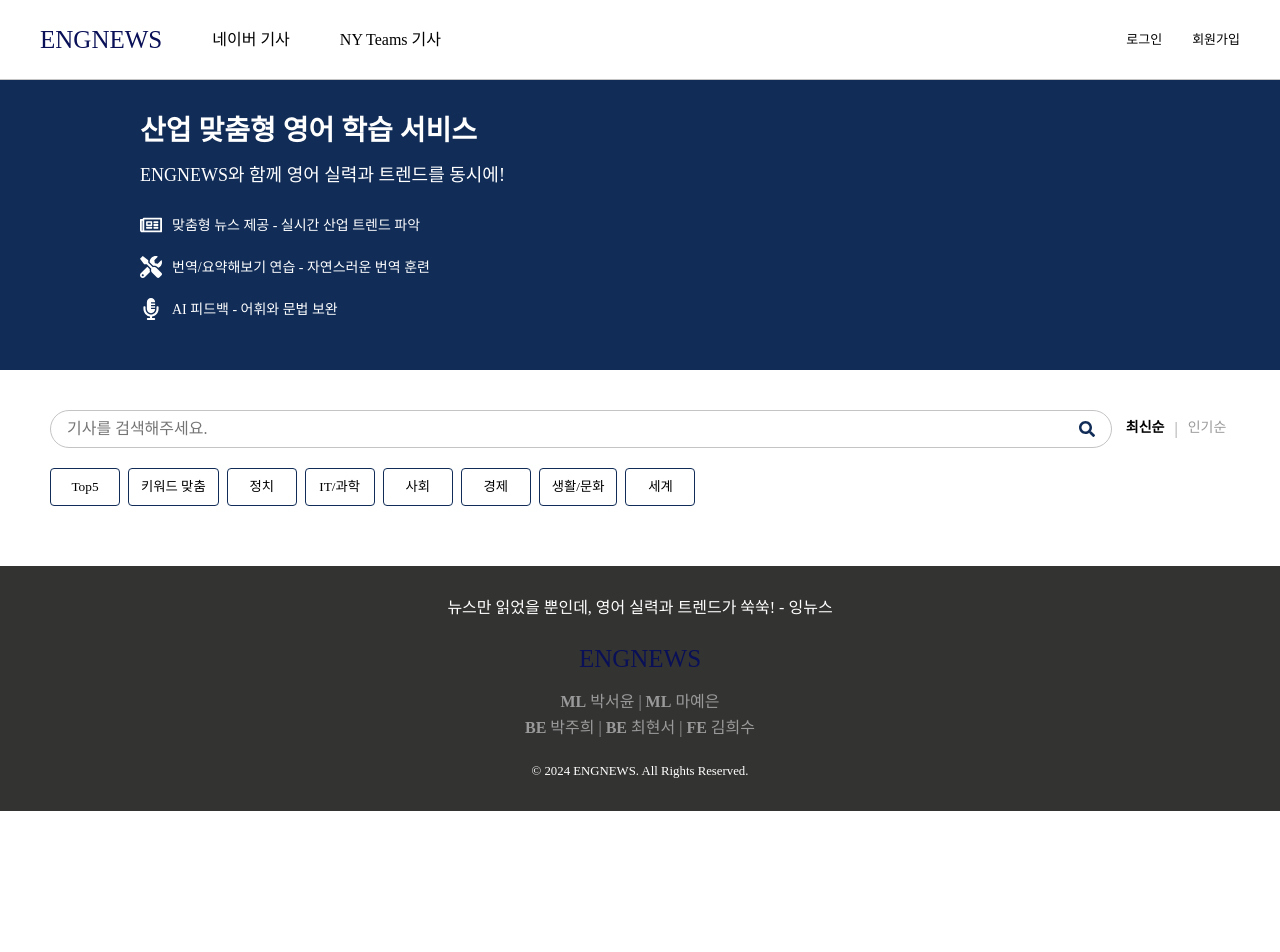
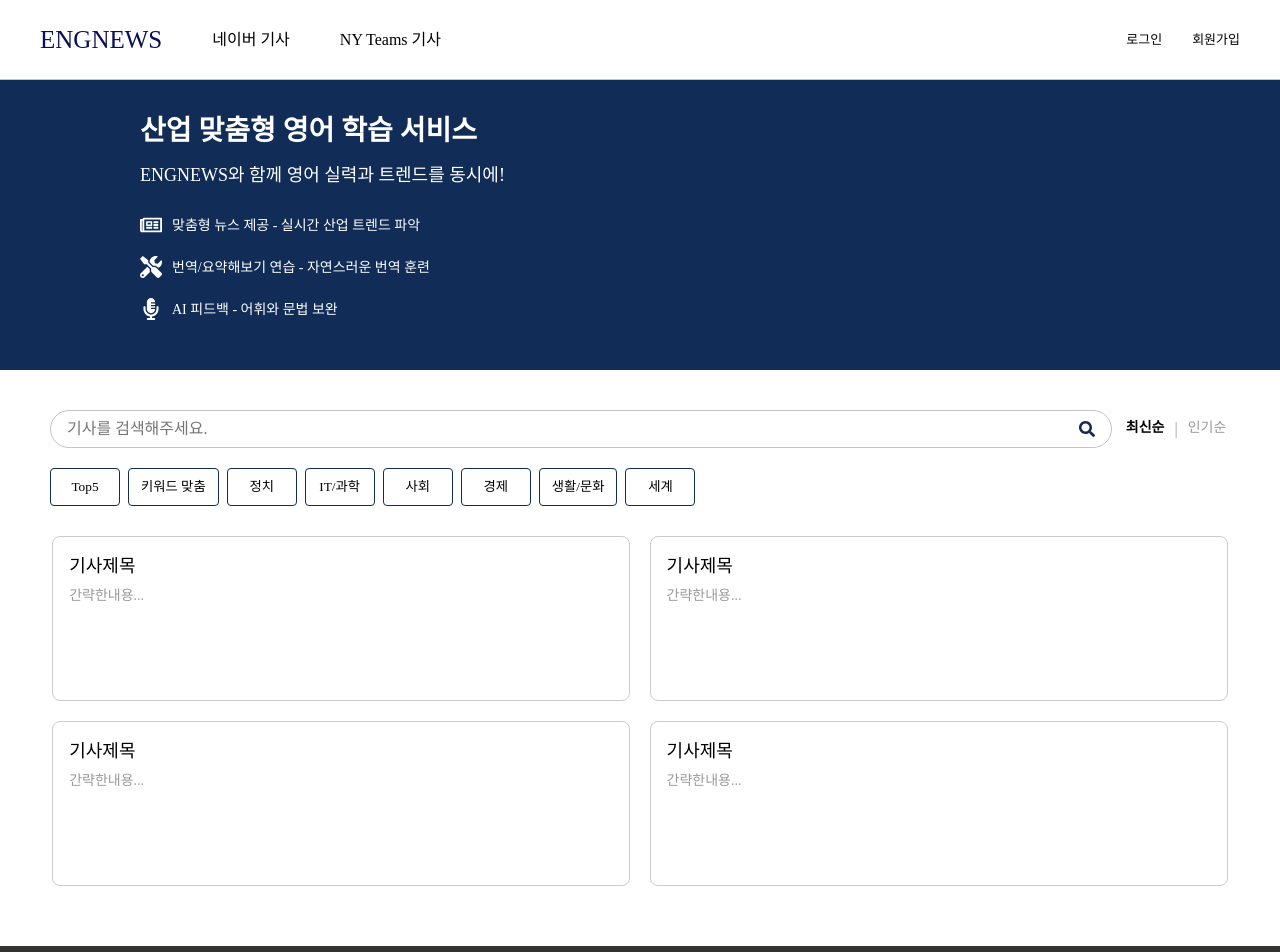
Before and after one commit to Heesu01/EngNews, a React (Create React App) app: page /news/1 in a window 1280 px wide. Shown: the top 952 px of the page. Before the commit the page ends 811 px from the top, so only its background shows below. Built offline with nearby package versions, Linux system fonts and the light colour scheme; a web font is replaced by a local one.

Commit message:
feat: 기사 콘텐츠 UI 구현

```diff
--- a/src/pages/News.js
+++ b/src/pages/News.js
@@ -63,6 +63,24 @@ const News = () => {
             />
           ))}
         </FilterContainer>
+        <ContentContainer>
+          <ArticleCard>
+            <ArticleTitle>기사제목</ArticleTitle>
+            <ArticleContent>간략한내용...</ArticleContent>
+          </ArticleCard>
+          <ArticleCard>
+            <ArticleTitle>기사제목</ArticleTitle>
+            <ArticleContent>간략한내용...</ArticleContent>
+          </ArticleCard>
+          <ArticleCard>
+            <ArticleTitle>기사제목</ArticleTitle>
+            <ArticleContent>간략한내용...</ArticleContent>
+          </ArticleCard>
+          <ArticleCard>
+            <ArticleTitle>기사제목</ArticleTitle>
+            <ArticleContent>간략한내용...</ArticleContent>
+          </ArticleCard>
+        </ContentContainer>
       </BottomContainer>
     </Container>
   );
@@ -132,4 +150,33 @@ const FilterContainer = styled.div`
   flex-wrap: wrap;
 `;
 
+const ContentContainer = styled.div`
+  width: 100%;
+  min-height: 350px;
+  margin-top: 30px;
+  display: flex;
+  justify-content: center;
+  gap: 1.5vw;
+  flex-wrap: wrap;
+`;
+
+const ArticleCard = styled.div`
+  width: 49%;
+  border: 1px solid #ccc;
+  padding: 16px;
+  border-radius: 8px;
+  background-color: ${(props) => props.theme.colors.white};
+  cursor: pointer;
+`;
+
+const ArticleTitle = styled.h3`
+  font-size: 18px;
+  margin-bottom: 5px;
+`;
+
+const ArticleContent = styled.p`
+  font-size: 14px;
+  color: ${(props) => props.theme.colors.gray};
+`;
+
 export default News;
```
